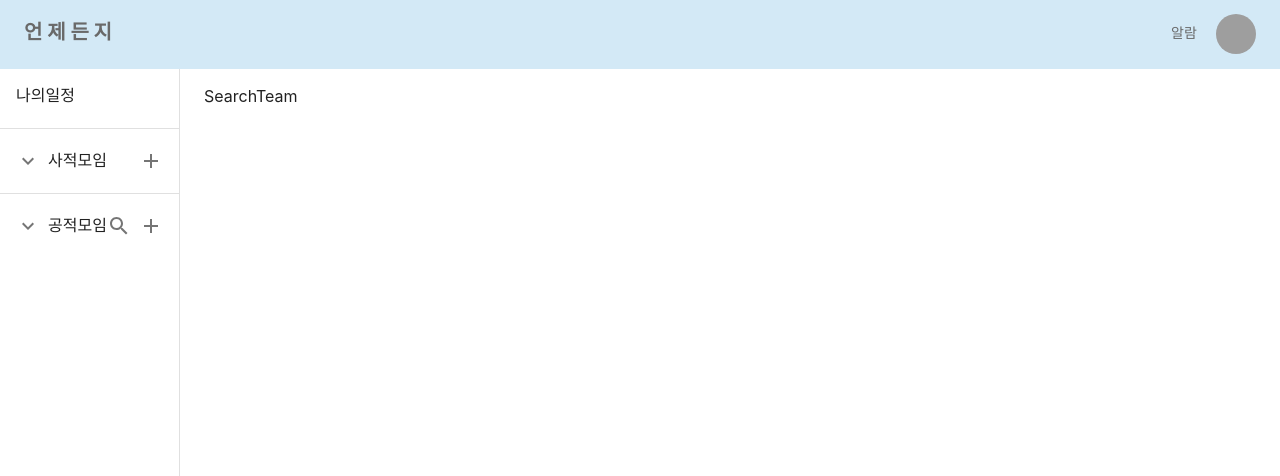
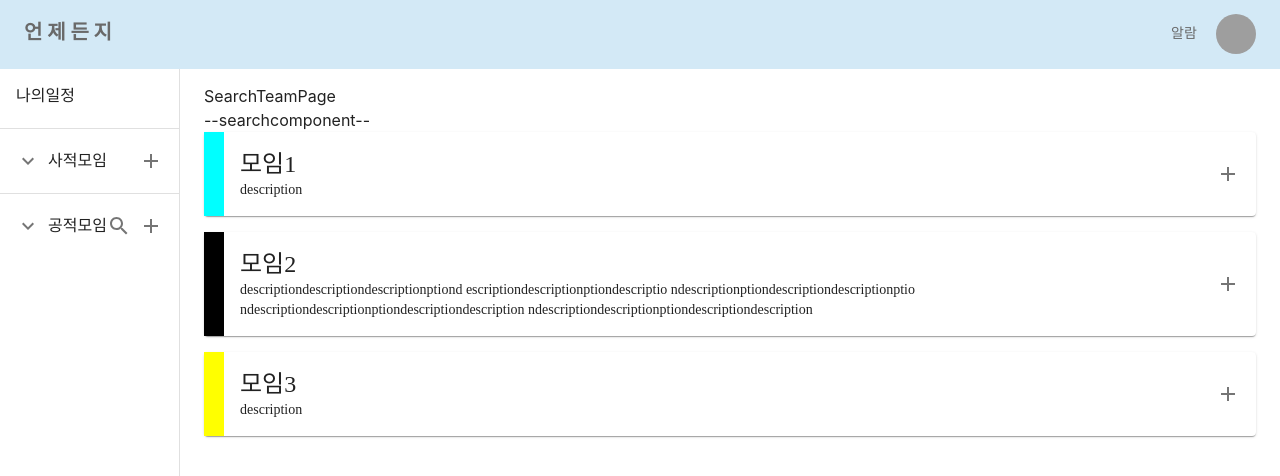
Before and after one commit to KWEBofficial/anytime-client, a React (Create React App) app: page /team/search in a window 1280 px wide. Shown: the top 476 px of the page. Built offline with nearby package versions, Linux system fonts and the light colour scheme; grey boxes are pictures that could not be loaded; a web font is replaced by a local one.

Commit message:
feat: searchPage-public team component

```diff
--- /dev/null
+++ b/src/components/PublicCard.tsx
@@ -0,0 +1,51 @@
+import { useNavigate } from 'react-router-dom';
+import Typography from '@mui/material/Typography';
+import IconButton from '@mui/material/IconButton';
+import CardContent from '@mui/material/CardContent';
+import CardActions from '@mui/material/CardActions';
+import Card from '@mui/material/Card';
+import Box from '@mui/material/Box';
+import AddIcon from '@mui/icons-material/Add';
+
+// TeamListResDTO
+interface PublicCardProps {
+  teamId: number;
+  name: string;
+  color: string; // number
+  description: string;
+}
+
+const PublicCard = ({ teamId, name, color, description }: PublicCardProps) => {
+  const navigate = useNavigate();
+  // onClick={() => navigate(`/team/${teamId}`)}
+  const handleAddClick = (event: React.MouseEvent<HTMLButtonElement>) => {
+    event.stopPropagation();
+    // 아이콘 클릭시 구독 되는거 구현하면 될 듯
+  };
+
+  return (
+    <Card
+      sx={{ minWidth: 275, height: 'auto', marginBottom: 2, overflow: 'visible' }}
+      onClick={() => navigate(`/team/${teamId}`)}
+    >
+      <Box sx={{ display: 'flex', flexDirection: 'row', alignItems: 'stretch', height: 'auto' }}>
+        <Box sx={{ backgroundColor: color, width: '20px', flexShrink: 0 }} />
+        <CardContent sx={{ flexGrow: 1, whiteSpace: 'normal', overflowWrap: 'break-word' }}>
+          <Typography variant="h5" component="div">
+            {name}
+          </Typography>
+          <Typography variant="body2" sx={{ wordWrap: 'break-word', whiteSpace: 'normal' }}>
+            {description}
+          </Typography>
+        </CardContent>
+        <CardActions disableSpacing sx={{ justifyContent: 'flex-end', padding: '8px' }}>
+          <IconButton onClick={handleAddClick}>
+            <AddIcon />
+          </IconButton>
+        </CardActions>
+      </Box>
+    </Card>
+  );
+};
+
+export default PublicCard;
--- a/src/pages/SearchTeam.tsx
+++ b/src/pages/SearchTeam.tsx
@@ -1,5 +1,18 @@
+import PublicCard from '../components/PublicCard';
 import { Layout } from '../components/Layout';
 
 export default function SearchTeamPage() {
-  return <Layout>SearchTeam</Layout>;
+  return (
+    <Layout>
+      SearchTeamPage<div>--searchcomponent--</div>
+      <PublicCard teamId={1} name="모임1" color="aqua" description="description" />
+      <PublicCard
+        teamId={2}
+        name="모임2"
+        color="black"
+        description="descriptiondescriptiondescriptionptiond escriptiondescriptionptiondescriptio ndescriptionptiondescriptiondescriptionptio ndescriptiondescriptionptiondescriptiondescription ndescriptiondescriptionptiondescriptiondescription"
+      />
+      <PublicCard teamId={3} name="모임3" color="yellow" description="description" />
+    </Layout>
+  );
 }
```
